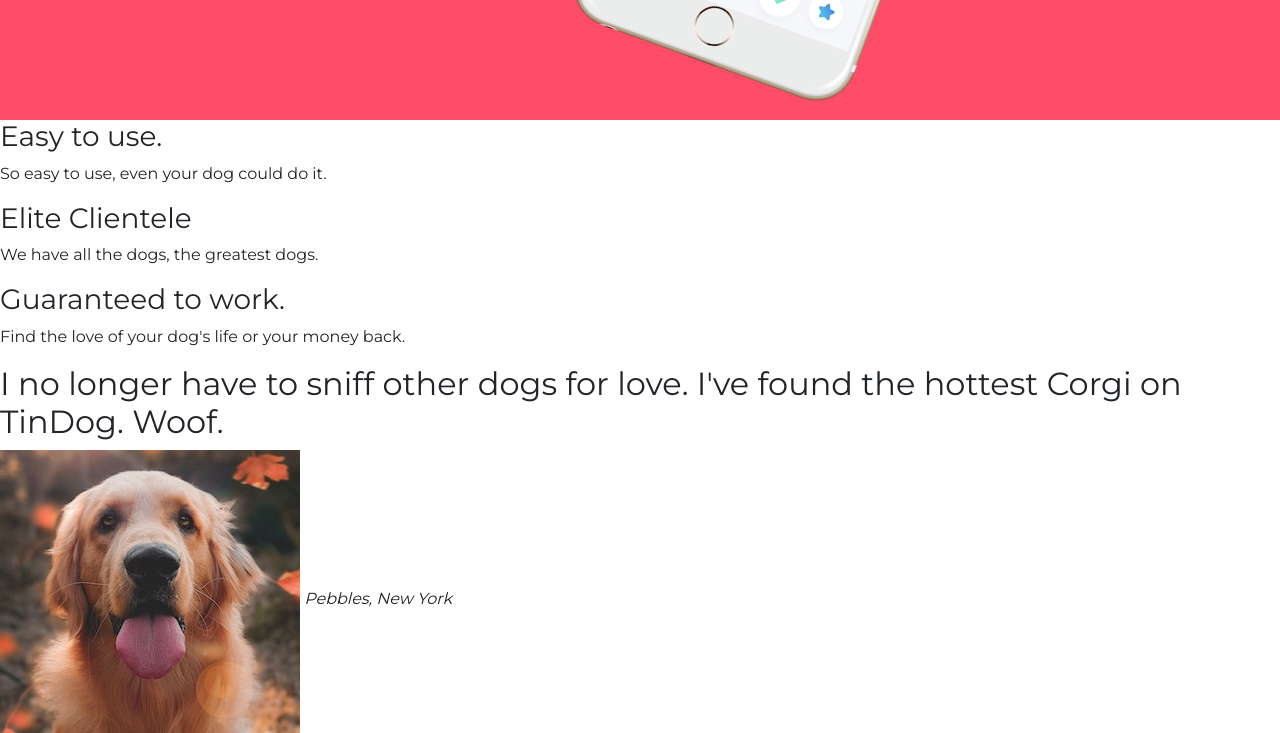
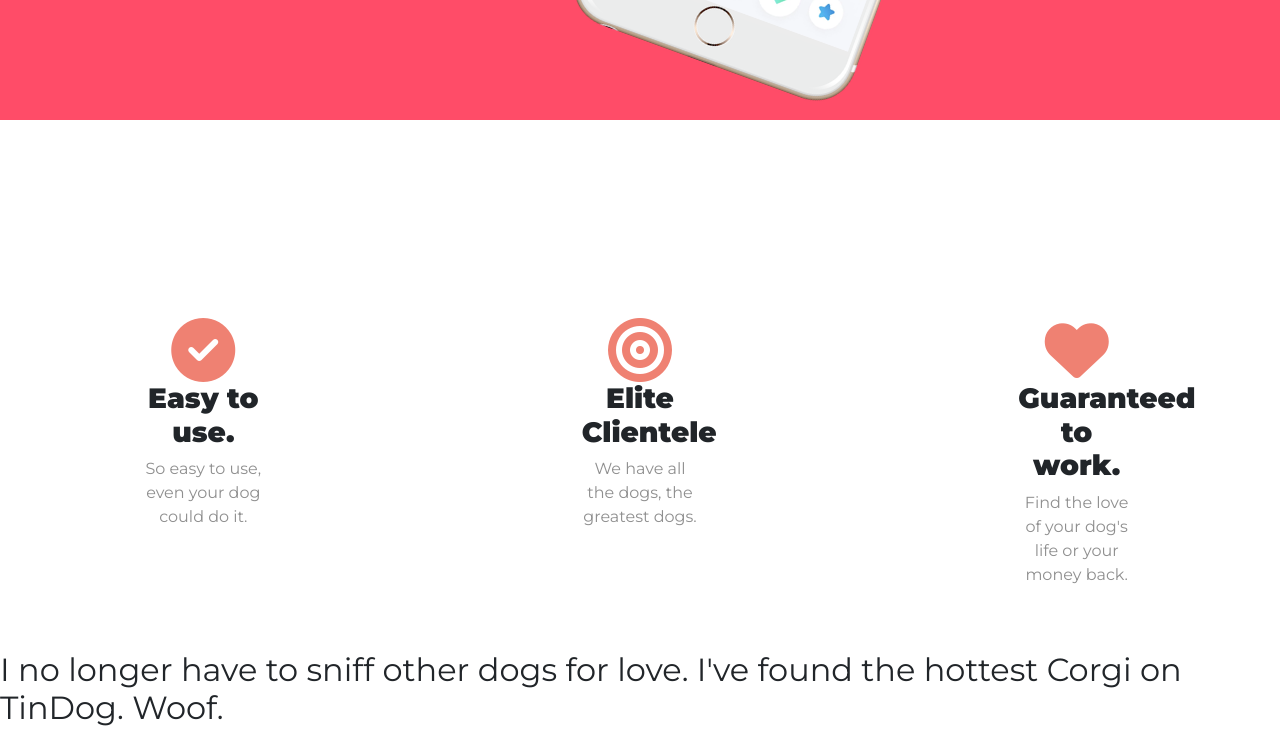
Before and after one commit to kiran-src/TinDog, a plain HTML site: page index.html in a window 1280 px wide. Shown: the part 690-1423 px from the top of the page. Drawn offline with nearby package versions, Linux system fonts and the light colour scheme.

Commit message:
Completed features tab in html and css

```diff
--- a/css/styles.css
+++ b/css/styles.css
@@ -3,14 +3,28 @@
   color: white;
 }
 
-#features {}
+#features
+{
+  padding-top: 150px;
+  font-family: 'Montserrat', sans-serif, weight;
+}
 
-h1 {
+h1
+{
   font-family: 'Montserrat', sans-serif, weight;
   font-weight: 900;
 
   font-size: 3rem;
   line-height: 1.5;
+}
+
+h3
+{
+  font-weight: 900;
+}
+
+p{
+  color: #8f8f8f;
 }
 
 body{
@@ -53,5 +67,24 @@ body{
   padding-top: 5px;
 }
 
+.center
+{
+  text-align: center;
+  padding: 3rem 10rem;
+}
+
+.fa-solid
+{
+  color: #ef8172;
+}
+.fa-solid:hover
+{
+  color: #ff4c68;
+}
+
+.fa-xl
+{
+  height: 1200px;
+}
 /*font-family: 'Montserrat', sans-serif;
 font-family: 'Ubuntu', sans-serif;*/
--- a/index.html
+++ b/index.html
@@ -13,13 +13,13 @@
   <!-- Font Awesome -->
   <script src="https://kit.fontawesome.com/b7377559f7.js" crossorigin="anonymous"></script>
 
-  <!-- Bootstrap -->
-  <link rel="stylesheet" href="https://stackpath.bootstrapcdn.com/bootstrap/4.3.1/css/bootstrap.min.css" integrity="sha384-ggOyR0iXCbMQv3Xipma34MD+dH/1fQ784/j6cY/iJTQUOhcWr7x9JvoRxT2MZw1T" crossorigin="anonymous">
+  <!-- Bootstrap Scripts -->
   <script src="https://code.jquery.com/jquery-3.2.1.slim.min.js" integrity="sha384-KJ3o2DKtIkvYIK3UENzmM7KCkRr/rE9/Qpg6aAZGJwFDMVNA/GpGFF93hXpG5KkN" crossorigin="anonymous"></script>
   <script src="https://cdnjs.cloudflare.com/ajax/libs/popper.js/1.12.9/umd/popper.min.js" integrity="sha384-ApNbgh9B+Y1QKtv3Rn7W3mgPxhU9K/ScQsAP7hUibX39j7fakFPskvXusvfa0b4Q" crossorigin="anonymous"></script>
   <script src="https://maxcdn.bootstrapcdn.com/bootstrap/4.0.0/js/bootstrap.min.js" integrity="sha384-JZR6Spejh4U02d8jOt6vLEHfe/JQGiRRSQQxSfFWpi1MquVdAyjUar5+76PVCmYl" crossorigin="anonymous"></script>
 
-  <!-- Style Sheet -->
+  <!-- Style Sheets -->
+  <link rel="stylesheet" href="https://stackpath.bootstrapcdn.com/bootstrap/4.3.1/css/bootstrap.min.css" integrity="sha384-ggOyR0iXCbMQv3Xipma34MD+dH/1fQ784/j6cY/iJTQUOhcWr7x9JvoRxT2MZw1T" crossorigin="anonymous">
   <link rel="stylesheet" href="css/styles.css">
 </head>
 
@@ -77,16 +77,23 @@
   <!-- Features -->
 
   <section id="features">
-
+    <div class="row">
+      <div class="col-lg-4 center">
+            <i class="fa-solid fa-circle-check fa-4x"></i>
             <h3>Easy to use.</h3>
             <p>So easy to use, even your dog could do it.</p>
-
+      </div>
+        <div class="center col-lg-4">
+              <i class="fa-solid fa-bullseye fa-4x"></i>
               <h3>Elite Clientele</h3>
               <p>We have all the dogs, the greatest dogs.</p>
-
+        </div>
+          <div class="col-lg-4 center">
+                <i class="fa-solid fa-heart fa-4x"></i>
                 <h3>Guaranteed to work.</h3>
                 <p>Find the love of your dog's life or your money back.</p>
-
+          </div>
+    </div>
   </section>
 
 
```
Lines whose indentation alone changed are shown as unchanged.
